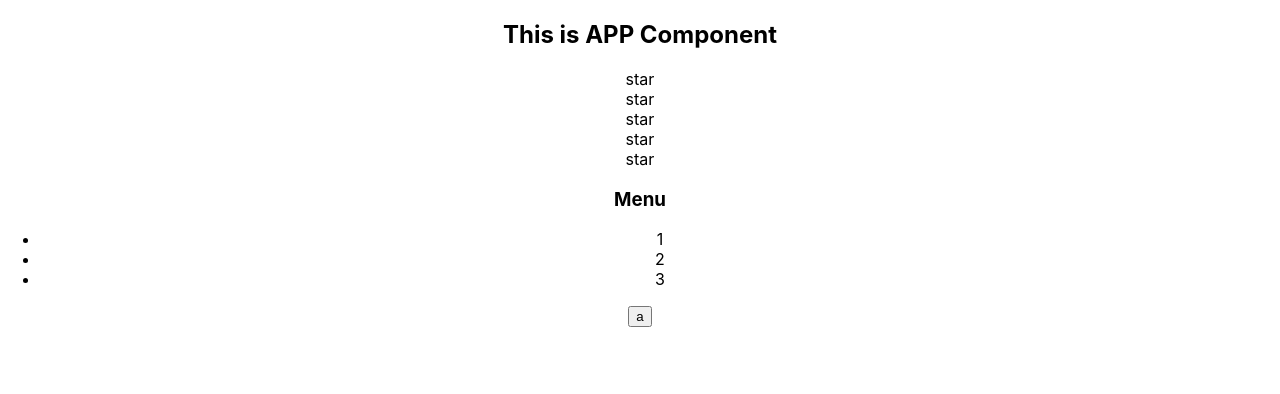
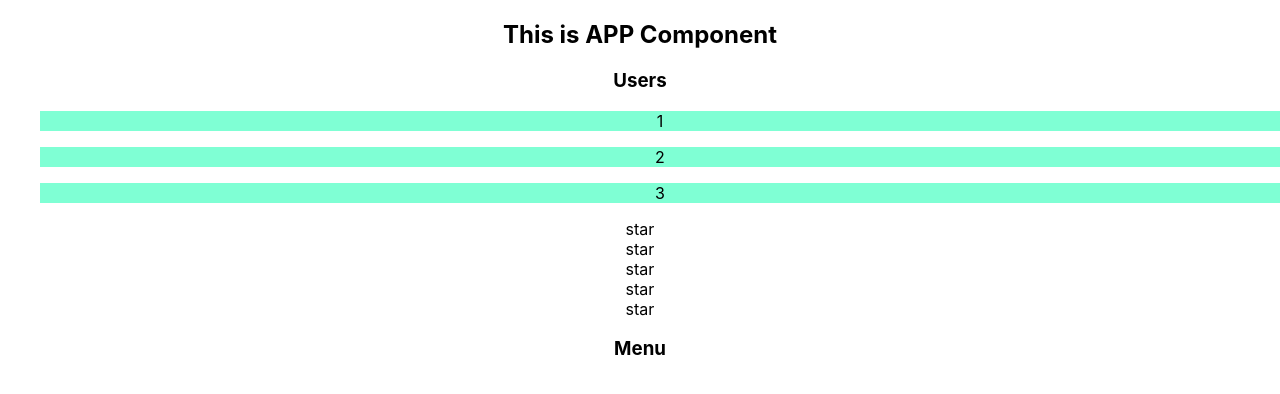
Before and after one commit to akach-dev/react-ts-is-simple, a React (Create React App) app: page / in a window 1280 px wide. Shown: the top 394 px of the page. Built offline with nearby package versions, Linux system fonts and the light colour scheme.

Commit message:
4 lesson done

```diff
--- a/src/App.css
+++ b/src/App.css
@@ -1,38 +1,12 @@
 .App {
-  text-align: center;
+    text-align: center;
 }
 
-.App-logo {
-  height: 40vmin;
-  pointer-events: none;
+li {
+    list-style: none;
+    background-color: aquamarine;
 }
 
-@media (prefers-reduced-motion: no-preference) {
-  .App-logo {
-    animation: App-logo-spin infinite 20s linear;
-  }
+li:not(:last-child) {
+    margin-bottom: 1rem;
 }
-
-.App-header {
-  background-color: #282c34;
-  min-height: 100vh;
-  display: flex;
-  flex-direction: column;
-  align-items: center;
-  justify-content: center;
-  font-size: calc(10px + 2vmin);
-  color: white;
-}
-
-.App-link {
-  color: #61dafb;
-}
-
-@keyframes App-logo-spin {
-  from {
-    transform: rotate(0deg);
-  }
-  to {
-    transform: rotate(360deg);
-  }
-}
--- a/src/App.tsx
+++ b/src/App.tsx
@@ -8,9 +8,12 @@ export function App() {
   return (
      <div className="App">
        <PageTitle title={'This is APP Component'}/>
+       <Accordion
+          collapsed
+          title={'Users'}/>
        <Rating/>
-       <Accordion title={'Menu'}/>
-       <button>a</button>
+       <Accordion
+          title={'Menu'}/>
      </div>
   );
 }
--- a/src/components/accordion/Accordion.tsx
+++ b/src/components/accordion/Accordion.tsx
@@ -5,13 +5,19 @@ import {AccordionBody} from "./AccordionBody";
 
 type  AccordionPropsType = {
   title: string
+  collapsed?: boolean
 }
 
-export function Accordion({title}: AccordionPropsType) {
+export function Accordion({title, collapsed}: AccordionPropsType) {
   return (
      <div>
        <AccordionTitle title={title}/>
-       <AccordionBody/>
+       {
+          collapsed && (
+             <AccordionBody/>
+          )
+       }
+
      </div>
   )
 }
```
